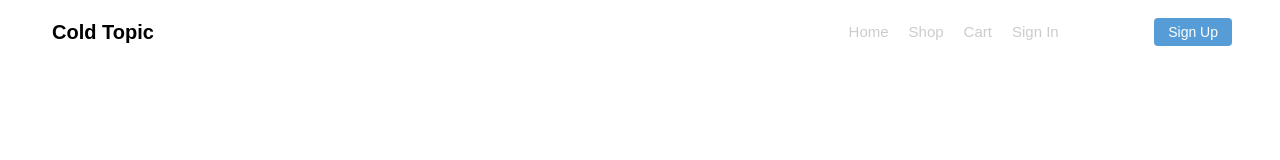
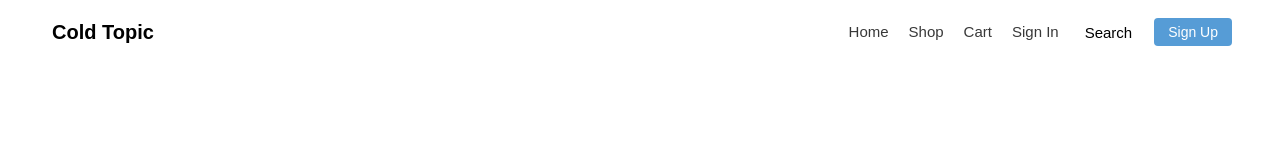
Before and after one commit to AXX3D/Cold-Topic, a plain HTML site: page index.html in a window 1280 px wide. Drawn offline with Linux system fonts and the light colour scheme.

Commit message:
Add files via upload

```diff
--- a/assets/css/style.css
+++ b/assets/css/style.css
@@ -47,7 +47,7 @@ body {
 }
 
 .navLinks a {
-  color: #cccccc;
+  color: #383838;
   text-decoration: none;
   font-size: 15px;
 }
@@ -70,7 +70,7 @@ body {
   font-size: 15px;
   background: none;
   border: none;
-  color: #ffffff;
+  color: #000000;
   cursor: pointer;
   transition: color 0.3s ease;
 }
```
